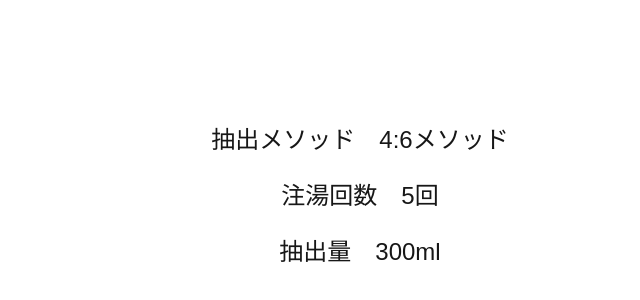
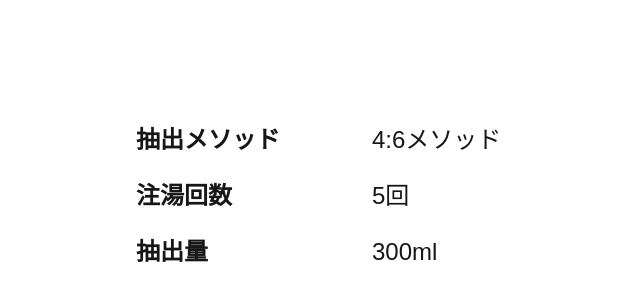
Before and after one commit to Yuuka-Koyanagi/46method-timer, a Next.js app: page / in a window 1280 px wide. Shown: the part 1004-1304 px from the top of the page, without its empty margins (280-920 px from the left). Built offline with nearby package versions, Linux system fonts and the light colour scheme.

Commit message:
💄 設定項目のレイアウトを調整

```diff
--- a/src/app/page.tsx
+++ b/src/app/page.tsx
@@ -13,18 +13,18 @@ const Home = () => {
       </main>
 
       <dl className="min-h-screen flex flex-col justify-center items-center text-2xl gap-6">
-        <div className="flex gap-6">
-          <dt>抽出メソッド</dt>
+        <div className="grid grid-cols-2 gap-6 w-full max-w-md">
+          <dt className="font-semibold">抽出メソッド</dt>
           <dd>4:6メソッド</dd>
         </div>
 
-        <div className="flex gap-6">
-          <dt>注湯回数</dt>
+        <div className="grid grid-cols-2 gap-6 w-full max-w-md">
+          <dt className="font-semibold">注湯回数</dt>
           <dd>5回</dd>
         </div>
 
-        <div className="flex gap-6">
-          <dt>抽出量</dt>
+        <div className="grid grid-cols-2 gap-6 w-full max-w-md">
+          <dt className="font-semibold">抽出量</dt>
           <dd>300ml</dd>
         </div>
       </dl>
```
